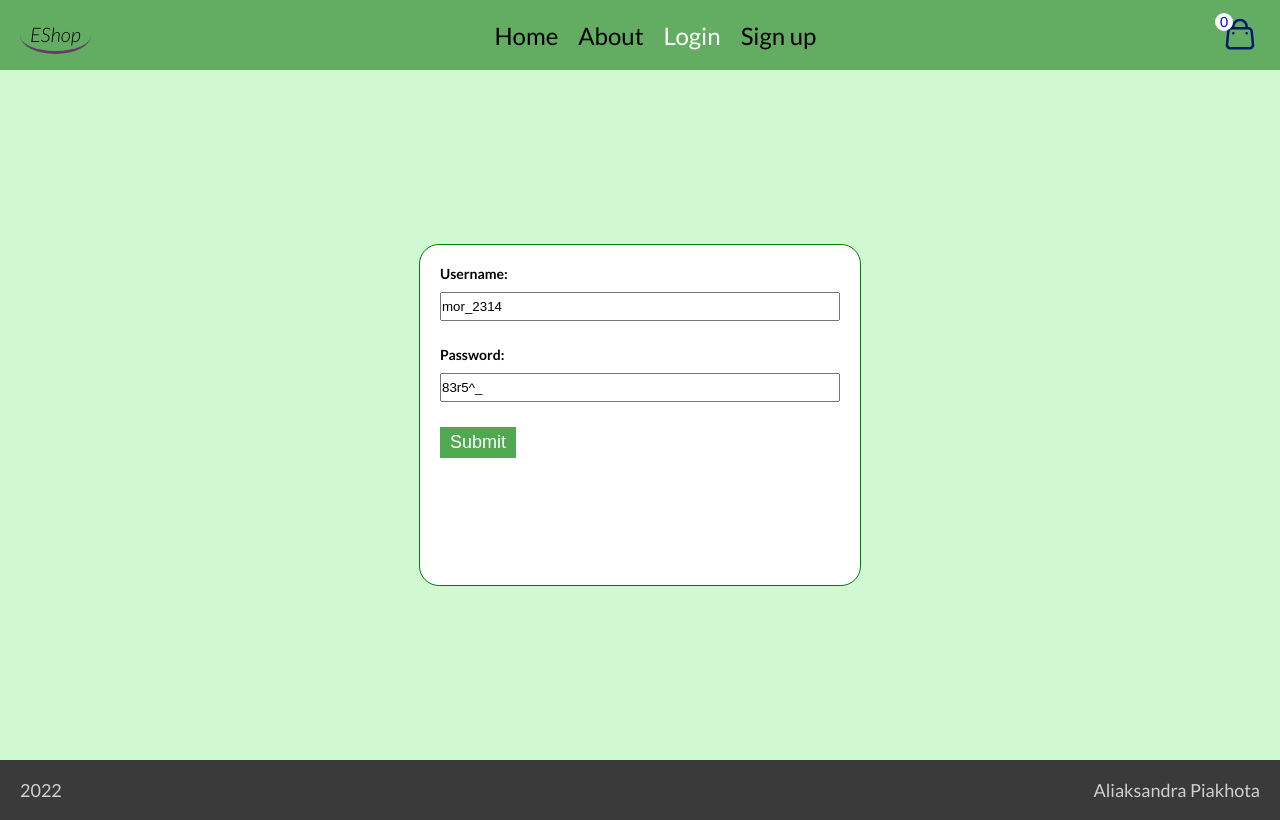
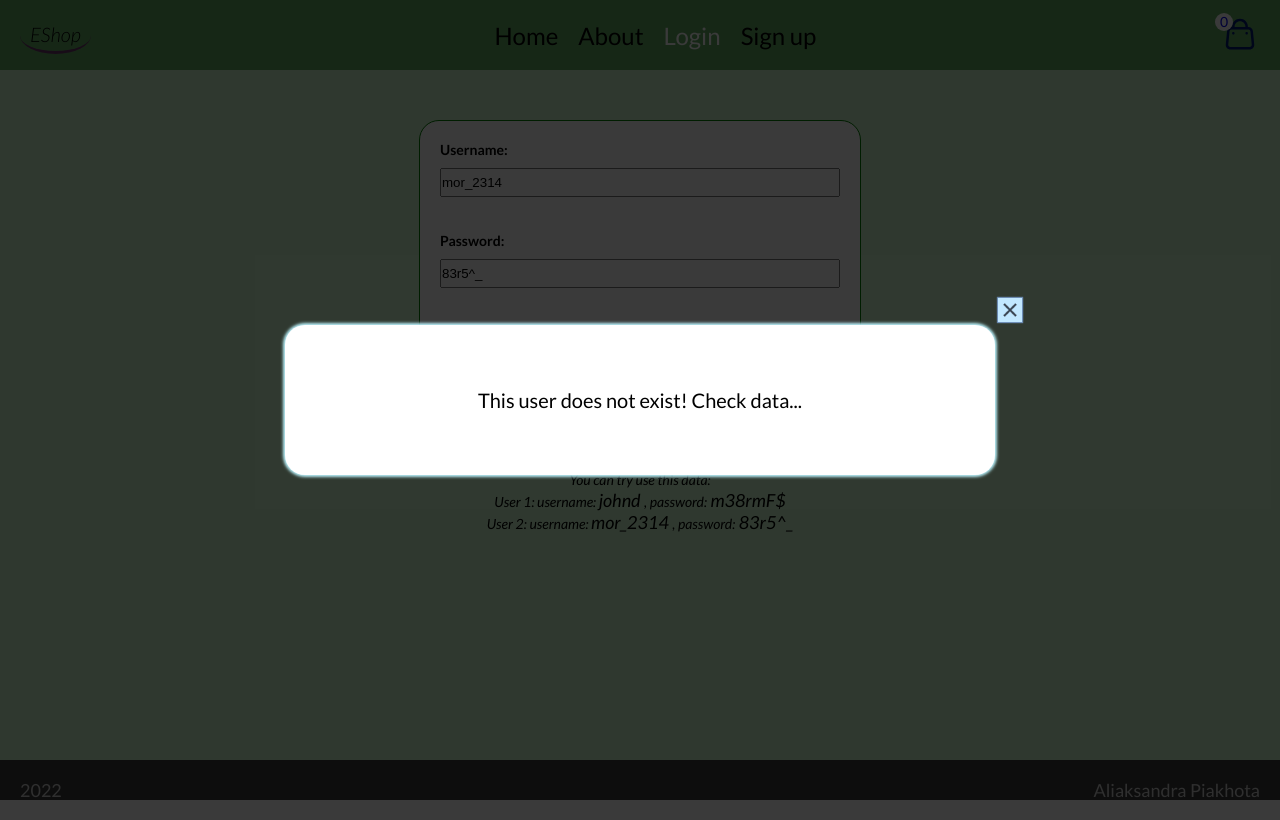
Before and after one commit to takeAmoment/online-shop, a React (Create React App) app in the folder online-shop/: page /login in a window 1280 px wide. Both pictures are taken after a click on the button "Submit". Built offline with nearby package versions, Linux system fonts and the light colour scheme; no server answers.

Commit message:
feat: add modalWindow for LoginPage

```diff
--- a/online-shop/src/pages/LoginPage/LoginPage.css
+++ b/online-shop/src/pages/LoginPage/LoginPage.css
@@ -4,12 +4,12 @@
     display: flex;
     flex-direction: column;
     align-items: center;
-    justify-content: center;
     background-color: rgb(209, 249, 209);
 }
 .login__form {
+    margin-top: 5rem;
     width: 40rem;
-    height: 30rem;
+    height: 23rem;
     background-color: #fff;
     border-radius: 2rem;
     border: 1px solid green;
@@ -20,10 +20,13 @@
     display: flex;
     flex-direction: column;
     gap: 1rem;
+    margin-bottom: 1rem;
 }
 .login__submit {
     font-size: 1.8rem;
-    padding: 0.5rem 1rem;
+    padding: 0.5rem 2rem;
+    margin-top: 1rem;
+    border-radius: 1rem;
     border: none;
     background-color: rgba(0, 128, 0, 0.688);
     color: white;
@@ -33,3 +36,47 @@
     opacity: 0.8;
     transition: all 0.3s;
 }
+.warning__block {
+    position: relative;
+    padding: 1rem;
+    margin-top: 2rem;
+    width: 40rem;
+    text-align: justify;
+    font-size: 1.4rem;
+    line-height: 150%;
+    display: flex;
+    flex-direction: column;
+    align-items: center;
+    justify-content: center;
+    gap: 0.5rem;
+    font-style: italic;
+}
+.warning__icon {
+    position: absolute;
+    top: -1rem;
+    left: -3rem;
+    display: inline-block;
+    width: 4rem;
+    height: 4rem;
+    background-image: url(../../assets/mark.png);
+    background-repeat: no-repeat;
+    background-position: 0 0;
+    background-size: contain;
+}
+.window__message {
+    width: 100%;
+    font-size: 2rem;
+    padding: 3rem 1rem;
+    line-height: 150%;
+    word-wrap: break-word;
+    text-align: center;
+}
+.data__list{
+    text-align: center;
+}
+.text_big{
+    font-size: 1.8rem;
+}
+.text_small {
+    font-size: 1.4rem;
+}
--- a/online-shop/src/pages/LoginPage/LoginPage.tsx
+++ b/online-shop/src/pages/LoginPage/LoginPage.tsx
@@ -1,13 +1,17 @@
-import React, { useEffect } from "react";
+import React, { useEffect, useState } from "react";
 import { SubmitHandler, useForm } from "react-hook-form";
 import { loginSchemaType } from "utilits/loginSchema";
 import { zodResolver } from "@hookform/resolvers/zod";
 import { loginSchema } from "utilits/loginSchema";
 import { useUserLoginMutation } from "redux/fakestore/fakestore.api";
 import "./LoginPage.css";
+import ModalWindow from "components/ModalWindow/ModalWindow";
+import Spinner from "components/Spinner/Spinner";
 
 export default function LoginPage() {
-  const [userLogin, { data, isLoading, isSuccess }] = useUserLoginMutation();
+  const [userLogin, { data, isLoading, isSuccess, isError }] =
+    useUserLoginMutation();
+  const [isActive, setActive] = useState<boolean>(false);
   const {
     register,
     handleSubmit,
@@ -21,10 +25,13 @@ export default function LoginPage() {
     },
   });
   useEffect(() => {
-    if (isSuccess) {
-      console.log(data);
+    if (isSuccess || isError) {
+      setActive(true);
     }
-  }, [data, isSuccess]);
+  }, [data, isSuccess, isError]);
+  const closeWindow = () => {
+    setActive(false);
+  };
 
   const onSubmit: SubmitHandler<loginSchemaType> = (data: loginSchemaType) => {
     userLogin(data);
@@ -32,7 +39,10 @@ export default function LoginPage() {
   };
   return (
     <div className="login__container">
-      {isLoading && <p>Loading...</p>}
+      {isLoading ? (
+        <Spinner />
+      ) : (
+        <>
           <form className="login__form" onSubmit={handleSubmit(onSubmit)}>
             <div className="input__username">
               <label htmlFor="username">Username:</label>
@@ -48,6 +58,41 @@ export default function LoginPage() {
               Submit
             </button>
           </form>
+          <div className="warning__block">
+            <p className="warning__message">
+              <span className="warning__icon"></span>
+              Unfortunatelly you can check login request only using the data of
+              users who exist in the API.
+            </p>
+            <ul className="data__list">
+              You can try use this data:
+              <li>
+                User 1: username: <span className="text_big"> johnd </span> ,
+                password:
+                <span className="text_big"> m38rmF$ </span>
+              </li>
+              <li>
+                User 2: username: <span className="text_big"> mor_2314 </span> ,
+                password:
+                <span className="text_big"> 83r5^_ </span>
+              </li>
+            </ul>
+          </div>
+        </>
+      )}
+      <ModalWindow isActive={isActive} closeWindow={closeWindow}>
+        {isError && (
+          <p className="window__message">
+            This user does not exist! Check data...
+          </p>
+        )}
+        {isSuccess && data && (
+          <p className="window__message">
+            User logined successfully! Your token :
+            <span className="text_small">{data.token}</span>
+          </p>
+        )}
+      </ModalWindow>
     </div>
   );
 }
--- a/online-shop/src/redux/fakestore/fakestore.api.ts
+++ b/online-shop/src/redux/fakestore/fakestore.api.ts
@@ -7,7 +7,7 @@ interface UserResp {
   id: number;
 }
 interface LoginResp {
-  tocken: string;
+  token: string;
 }
 
 export const storeApi = createApi({
```
Also changed, not shown: online-shop/src/assets/mark.png (added). Lines whose indentation alone changed are shown as unchanged.
